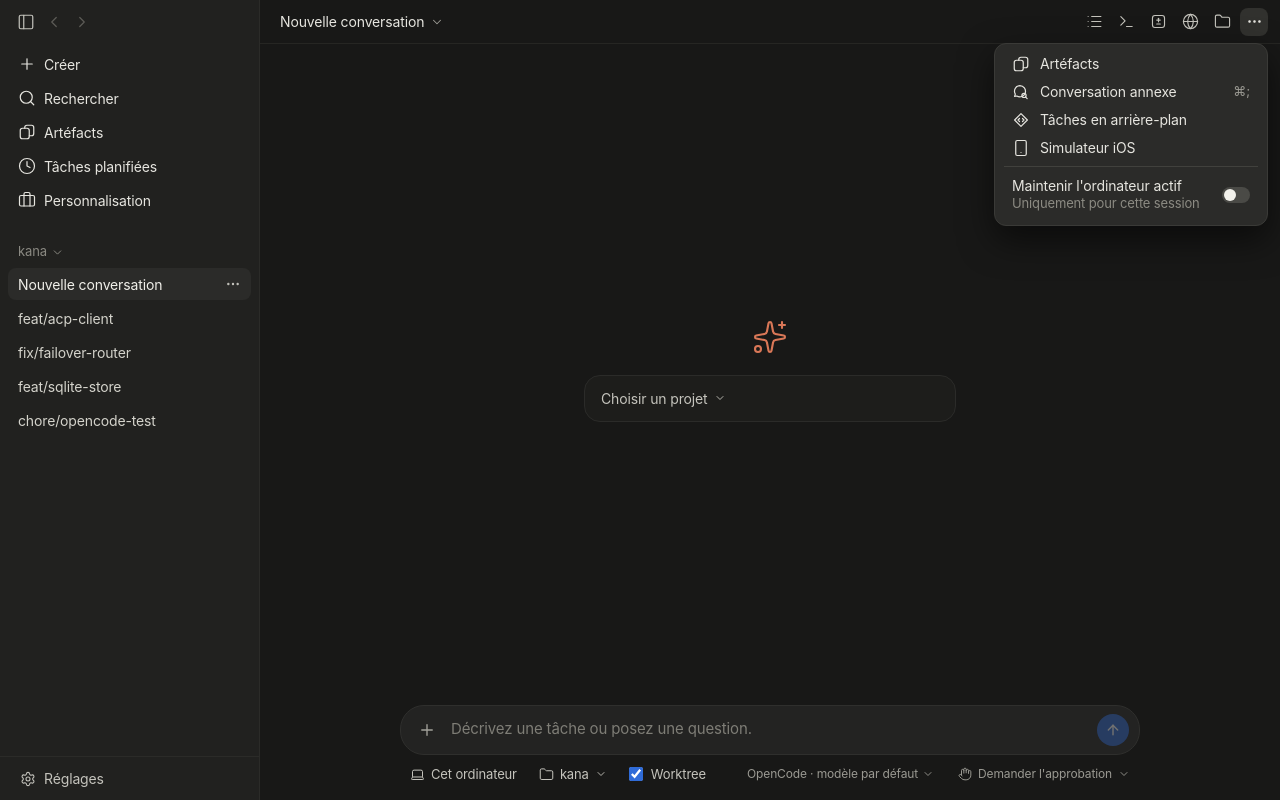
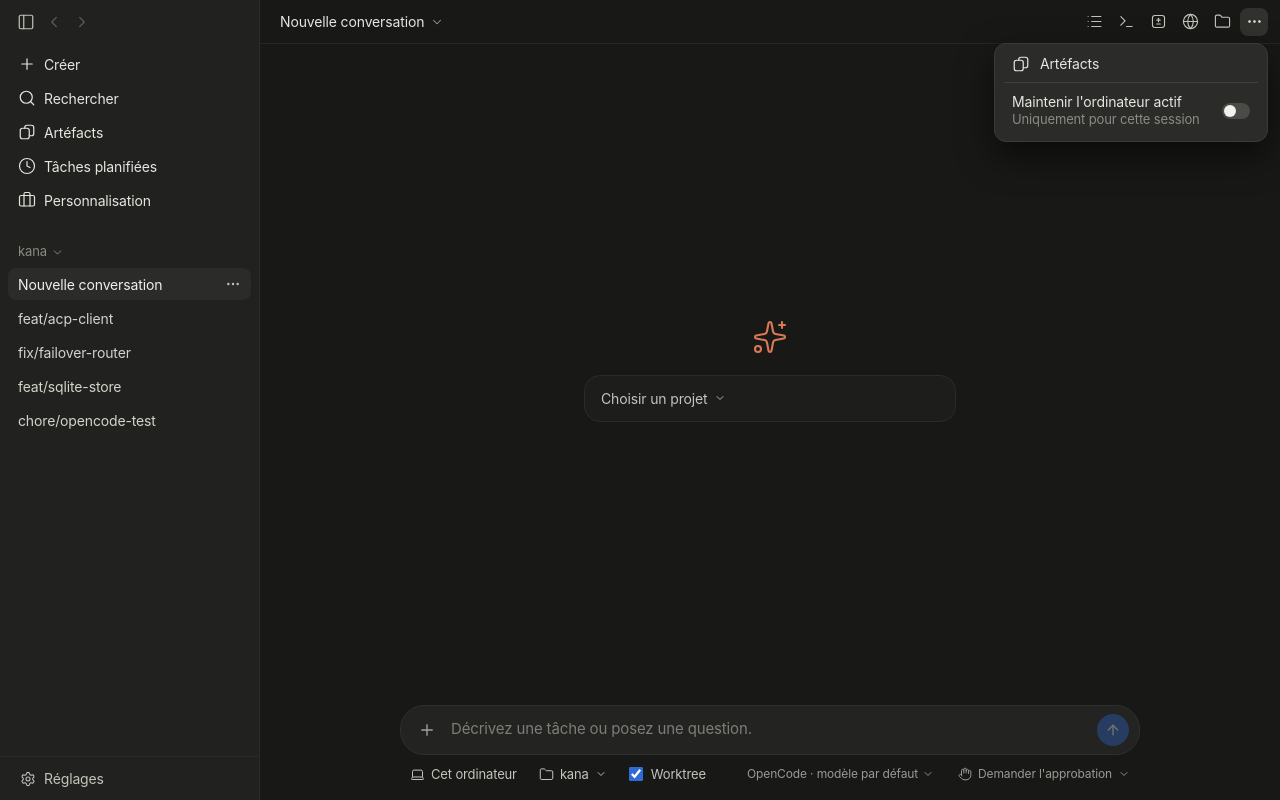
Before and after one commit to HarpeLm/kana, a React (Vite) app in the folder apps/desktop/: page / in a window 1280 px wide. Both pictures are taken after a click on the button 1254 px from the left and 21 px from the top of the page. Built offline with nearby package versions, Linux system fonts and the light colour scheme.

Commit message:
refactor(desktop): remove unwired entries from MoreMenu — MoreMenu.tsx

```diff
--- a/apps/desktop/src/components/MoreMenu.tsx
+++ b/apps/desktop/src/components/MoreMenu.tsx
@@ -1,18 +1,12 @@
 import { useRef, useState, type ReactNode } from "react";
-import { MoreHorizontal, Smartphone } from "lucide-react";
+import { MoreHorizontal } from "lucide-react";
 import { useClickOutside } from "../hooks/useClickOutside";
 import ToolbarButton from "./ToolbarButton";
-import { ArtifactsIcon, BackgroundTasksIcon, SideChatIcon } from "./icons";
+import { ArtifactsIcon } from "./icons";
 
 interface MoreMenuProps {
   showArtifacts: boolean;
   onArtifacts: () => void;
-  showSideChat: boolean;
-  onSideChat: () => void;
-  showBackgroundTasks: boolean;
-  onBackgroundTasks: () => void;
-  showSimulator: boolean;
-  onSimulator: () => void;
   keepAwake: boolean;
   onKeepAwake: () => void;
 }
@@ -22,7 +16,6 @@ interface MenuItem {
   icon: ReactNode;
   active: boolean;
   onClick: () => void;
-  shortcut?: string;
 }
 
 export default function MoreMenu(props: MoreMenuProps) {
@@ -38,25 +31,6 @@ export default function MoreMenu(props: MoreMenuProps) {
       icon: <ArtifactsIcon className={iconClass} />,
       active: props.showArtifacts,
       onClick: props.onArtifacts,
-    },
-    {
-      label: "Conversation annexe",
-      icon: <SideChatIcon className={iconClass} />,
-      shortcut: "⌘;",
-      active: props.showSideChat,
-      onClick: props.onSideChat,
-    },
-    {
-      label: "Tâches en arrière-plan",
-      icon: <BackgroundTasksIcon className={iconClass} />,
-      active: props.showBackgroundTasks,
-      onClick: props.onBackgroundTasks,
-    },
-    {
-      label: "Simulateur iOS",
-      icon: <Smartphone className={iconClass} strokeWidth={1.6} />,
-      active: props.showSimulator,
-      onClick: props.onSimulator,
     },
   ];
 
@@ -85,9 +59,6 @@ export default function MoreMenu(props: MoreMenuProps) {
                 {item.icon}
               </span>
               <span className="flex-1 truncate">{item.label}</span>
-              {item.shortcut && (
-                <span className="text-[13px] text-[#9a9992]">{item.shortcut}</span>
-              )}
             </button>
           ))}
 
@@ -95,6 +66,7 @@ export default function MoreMenu(props: MoreMenuProps) {
 
           <button
             onClick={props.onKeepAwake}
+            aria-pressed={props.keepAwake}
             className="flex w-full items-center justify-between rounded-lg px-[11px] py-1.5 text-left"
           >
             <span className="flex flex-col leading-[1.35]">
```
